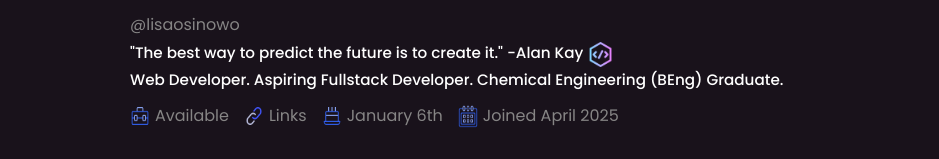
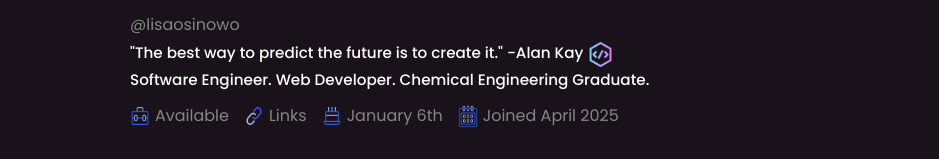
Before and after one commit to lisaosinowo/my-react-portfolio, a React (Vite) app: page / in a window 1280 px wide. Shown: the part 445-604 px from the top of the page, without its empty margins (170-1109 px from the left). Built offline with nearby package versions, Linux system fonts and the light colour scheme.

Commit message:
Changed profile description

```diff
--- a/src/components/ProfileInfo.jsx
+++ b/src/components/ProfileInfo.jsx
@@ -23,8 +23,7 @@ const ProfileInfo = () => {
             </div>
 
             <p id="header-para-desc">
-               Web Developer. Aspiring Fullstack Developer. Chemical Engineering
-               (BEng) Graduate.
+               Software Engineer. Web Developer. Chemical Engineering Graduate.
             </p>
          </div>
          <Details />
```
